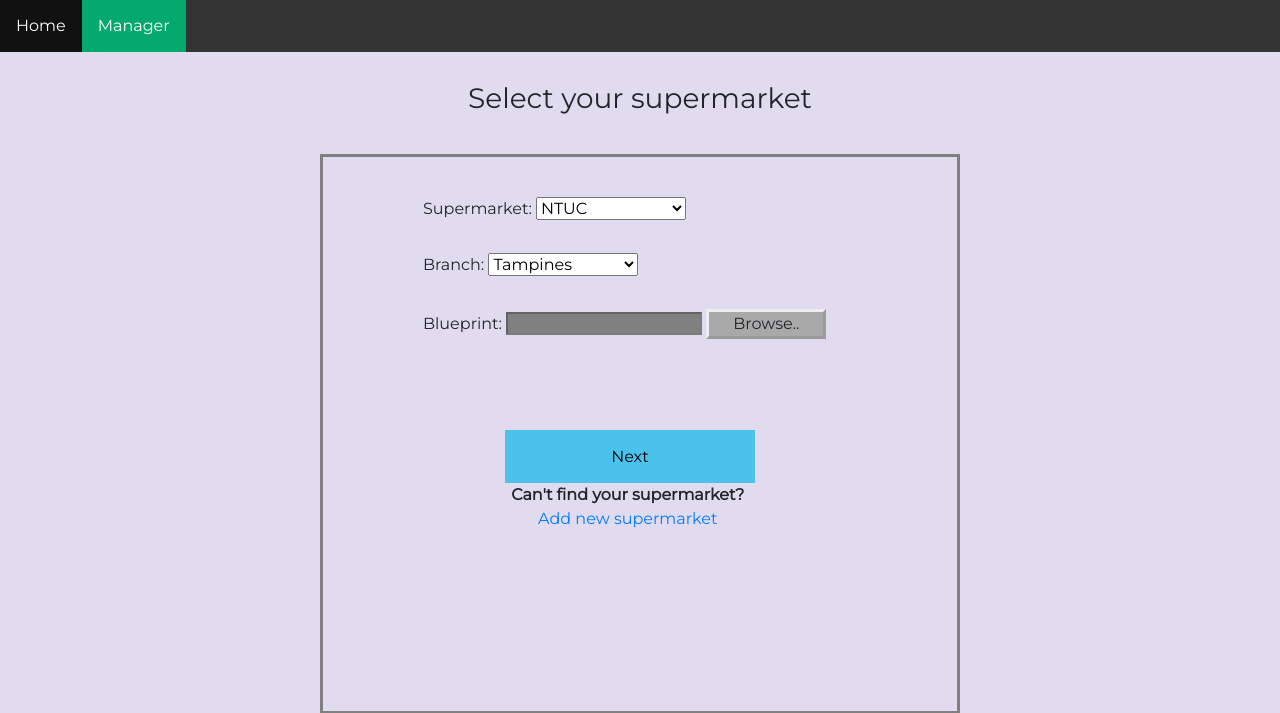
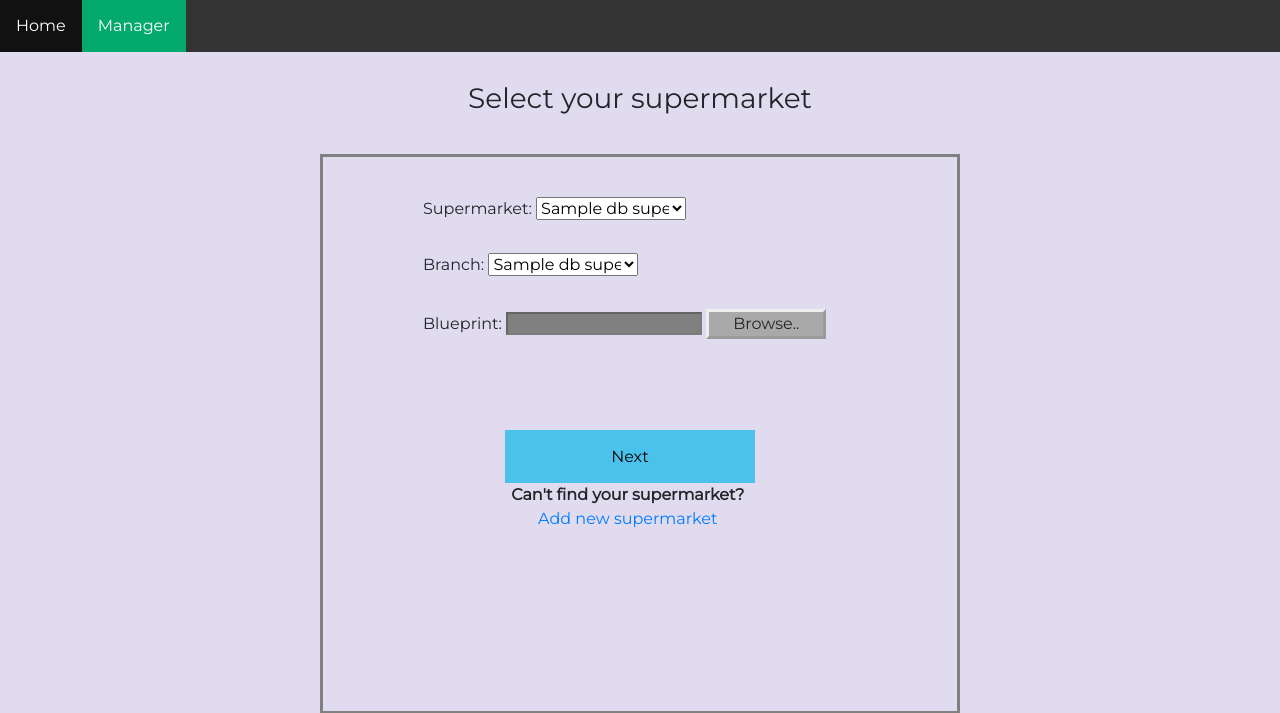
Before and after one commit to shawnlp8/CSC3004-Cloud, a Flask app: template Flask/templates/Manager.html in a window 1280 px wide. Shown: the top 713 px of the page. Run offline with Flask 2, Linux system fonts and the light colour scheme; the template is opened without the code that fills it: most values are stand-ins (such as "Sample title", 1, 10 or a date in 2020); some libraries are stand-ins or nearby versions.

Commit message:
Dynamic dropdownlist

```diff
--- a/Flask/app.py
+++ b/Flask/app.py
@@ -16,7 +16,8 @@ def index():
 
 @app.route('/Manager')
 def manager():
-    return render_template('Manager.html')
+    db_Supermarket = getSupermarketHelper()
+    return render_template('Manager.html', db_Supermarket=db_Supermarket)
 
 @app.route('/Specifications')
 def specifications():
@@ -69,6 +70,17 @@ def searchItemHelper(item):
     else:
         return "Item not found!"
 
+def getSupermarketHelper():
+    connection = sqlite3.connect('../database/database.db')
+    cursor = connection.cursor()
+    sqlStatement = "SELECT * FROM Supermarket"
+    cursor.execute(sqlStatement)
+    record = cursor.fetchall()
+    if not (cursor.rowcount == 0):
+        return record
+    else:
+        return "Cannot retrieve supermarket data, please try again!"
+
 # Add new Supermarket Helper
 def insertSupermarketHelper(supermarketName, supermarketBranch, supermarketAddress):
     connection = sqlite3.connect('../database/database.db')
@@ -94,17 +106,7 @@ def insertPhysicalFPHelper(supermarket, branch, blueprint):
     else:
         return "No such Supermarket exists, please submit a new Supermarket."
 
-def getSupermarketHelper():
-    connection = sqlite3.connect('../database/database.db')
-    cursor = connection.cursor()
-    sqlStatement = "SELECT * FROM Supermarket"
-    cursor.execute(sqlStatement)
-    record = cursor.fetchall()
-    if not (cursor.rowcount == 0):
-        print(record)
-        return record
-    else:
-        return "Cannot retrieve supermarket data, please try again!"
+
 
 
 
--- a/Flask/templates/Manager.html
+++ b/Flask/templates/Manager.html
@@ -30,19 +30,16 @@
         <div class = "content">
           <label for="supermarket">Supermarket:</label>
           <select name="supermarket" id="supermarket" style="align-items:center">
-            <option value="NTUC">NTUC</option>
-            <option value="Giant">Giant</option>
-            <option value="Fairprice">Fairprice</option>
-            <option value="ColdStorage">Cold Storage</option>
+            {% for i in db_Supermarket %}
+              <option value={{i[1]}}>{{i[1]}}</option>
+            {% endfor %}
           </select>
           <br><br>
           <label for="branch">Branch:</label>
           <select name="branch" id="branch">
-            <option value="Tampines">Tampines</option>
-            <option value="Bishan">Bishan</option>
-            <option value="Paya Lebar">Paya Lebar</option>
-            <option value="Jurong East">Jurong East</option>
-            <option value="City Hall">City Hall</option>
+            {% for i in db_Supermarket %}
+              <option value={{i[2]}}>{{i[2]}}</option>
+            {% endfor %}
           </select>
           <br><br>
           <label for="blueprint">Blueprint:</label>
```
